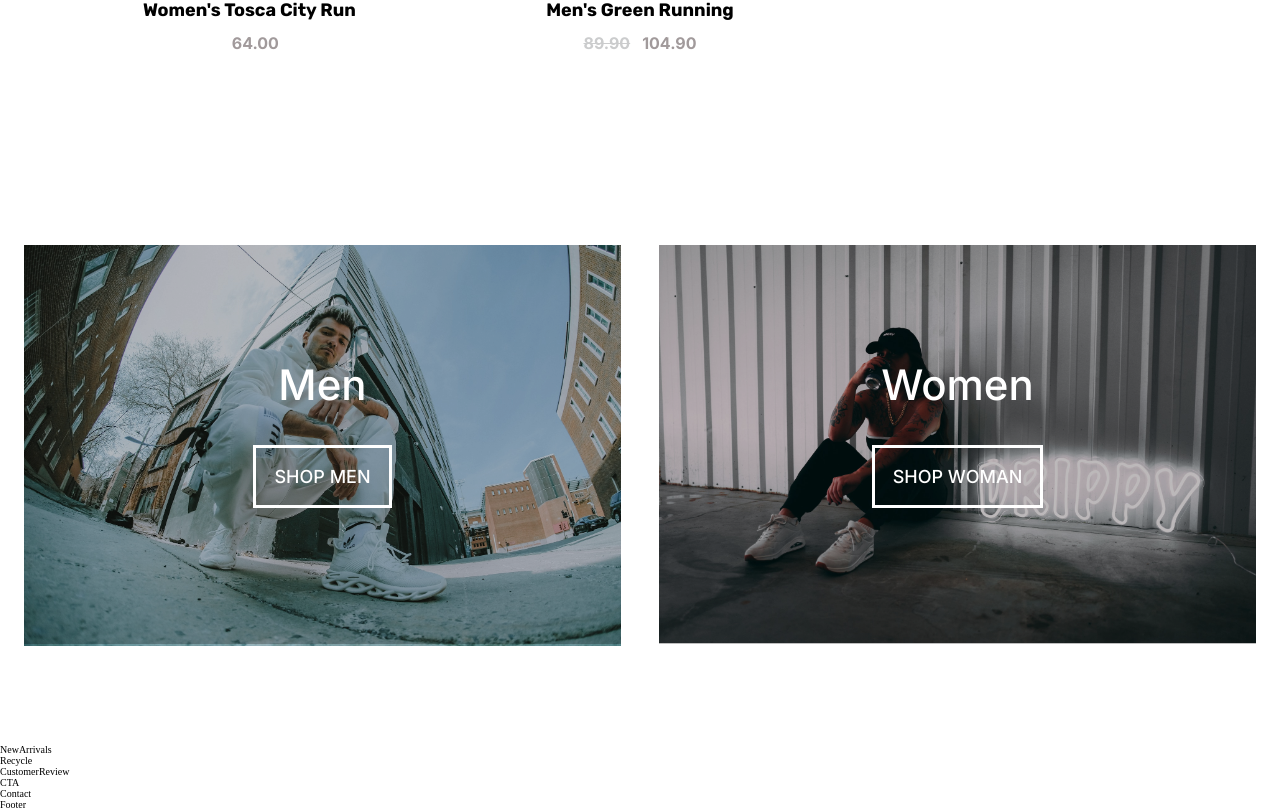
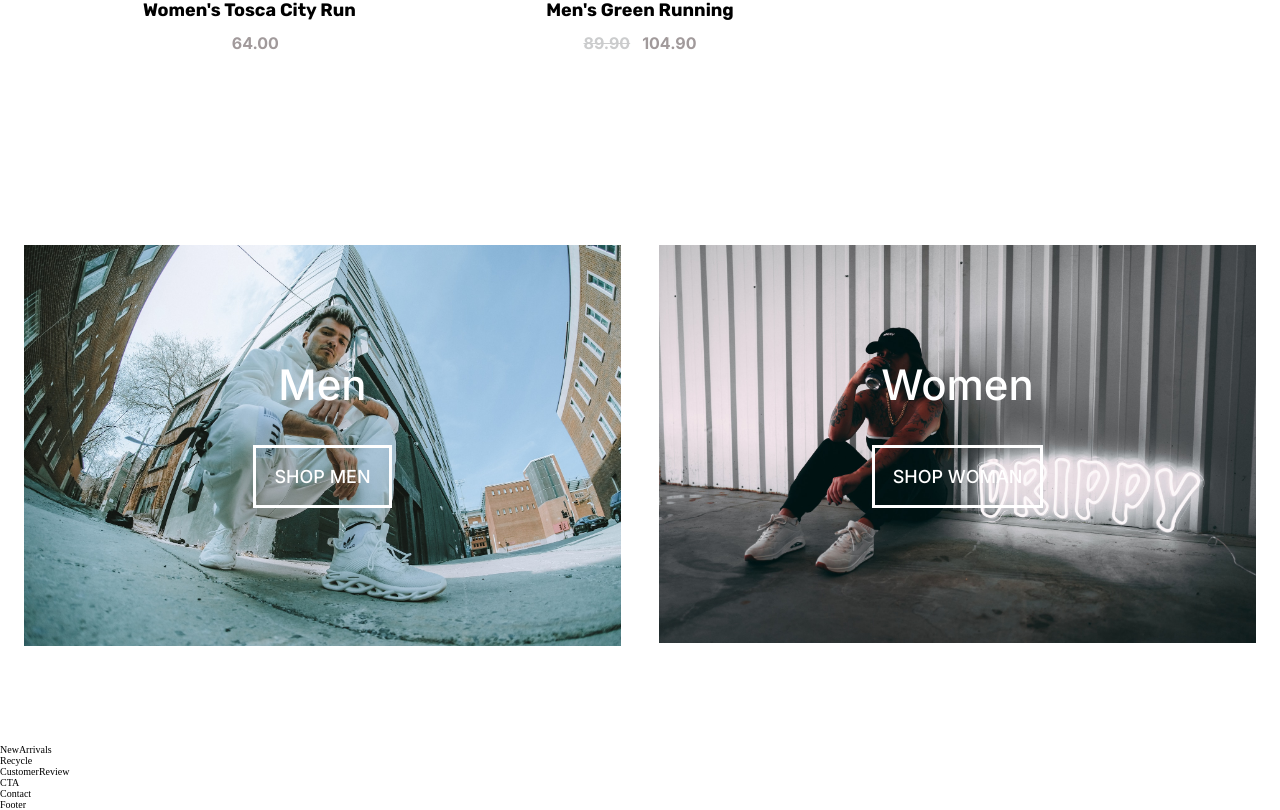
Before and after one commit to Novo1999/SneakShoe, a React (Vite) app: page / in a window 1280 px wide. Shown: the part 4161-4971 px from the top of the page. Built offline with nearby package versions, Linux system fonts and the light colour scheme.

Commit message:
gender bug fixed

```diff
--- a/src/components/Homepage/Gender/Gender.jsx
+++ b/src/components/Homepage/Gender/Gender.jsx
@@ -1,11 +1,32 @@
 import { Link } from "react-router-dom";
 import "./Gender.scss";
+import { useState } from "react";
 function Gender() {
+  const [isHovered, setIsHovered] = useState("");
+
+  function hoverOverlay(e) {
+    e.currentTarget.classList.contains("gender__container-man") &&
+      setIsHovered("man");
+    e.currentTarget.classList.contains("gender__container-woman") &&
+      setIsHovered("woman");
+  }
+  function unHoverOverlay() {
+    setIsHovered("");
+  }
+
   return (
     <section className="gender">
       <div className="gender__container">
-        <div className="gender__container-man">
-          <div className="gender__container-man-overlay"></div>
+        <div
+          className="gender__container-man"
+          onMouseEnter={(e) => hoverOverlay(e)}
+          onMouseLeave={unHoverOverlay}
+        >
+          <div
+            className={`gender__container-man-overlay ${
+              isHovered === "man" ? "enable" : "disable"
+            }`}
+          ></div>
           <img src="/images/gender/man-shoe.jpg" alt="woman wearing sneaker" />
           <div className="gender__container-man-title">
             <h2>men</h2>
@@ -14,8 +35,16 @@ function Gender() {
             </Link>
           </div>
         </div>
-        <div className="gender__container-woman">
-          <div className="gender__container-woman-overlay"></div>
+        <div
+          className="gender__container-woman"
+          onMouseEnter={(e) => hoverOverlay(e)}
+          onMouseLeave={unHoverOverlay}
+        >
+          <div
+            className={`gender__container-woman-overlay ${
+              isHovered === "woman" ? "enable" : "disable"
+            }`}
+          ></div>
           <img
             src="/images/gender/woman-shoe.jpg"
             alt="woman wearing sneaker"
--- a/src/components/Homepage/Gender/Gender.scss
+++ b/src/components/Homepage/Gender/Gender.scss
@@ -41,8 +41,32 @@
   top: 0;
   left: 0;
   right: 0;
-  bottom: 0.4rem;
+  bottom: 60rem;
   z-index: 1;
+}
+
+.enable {
+  animation: slide-down 0.3s forwards;
+}
+.disable {
+  animation: slide-up 0.3s forwards;
+}
+
+@keyframes slide-up {
+  0% {
+    bottom: 0.4rem;
+  }
+  100% {
+    bottom: 60rem;
+  }
+}
+@keyframes slide-down {
+  0% {
+    bottom: 60rem;
+  }
+  100% {
+    bottom: 0.4rem;
+  }
 }
 
 .gender__container-man-title,
```
